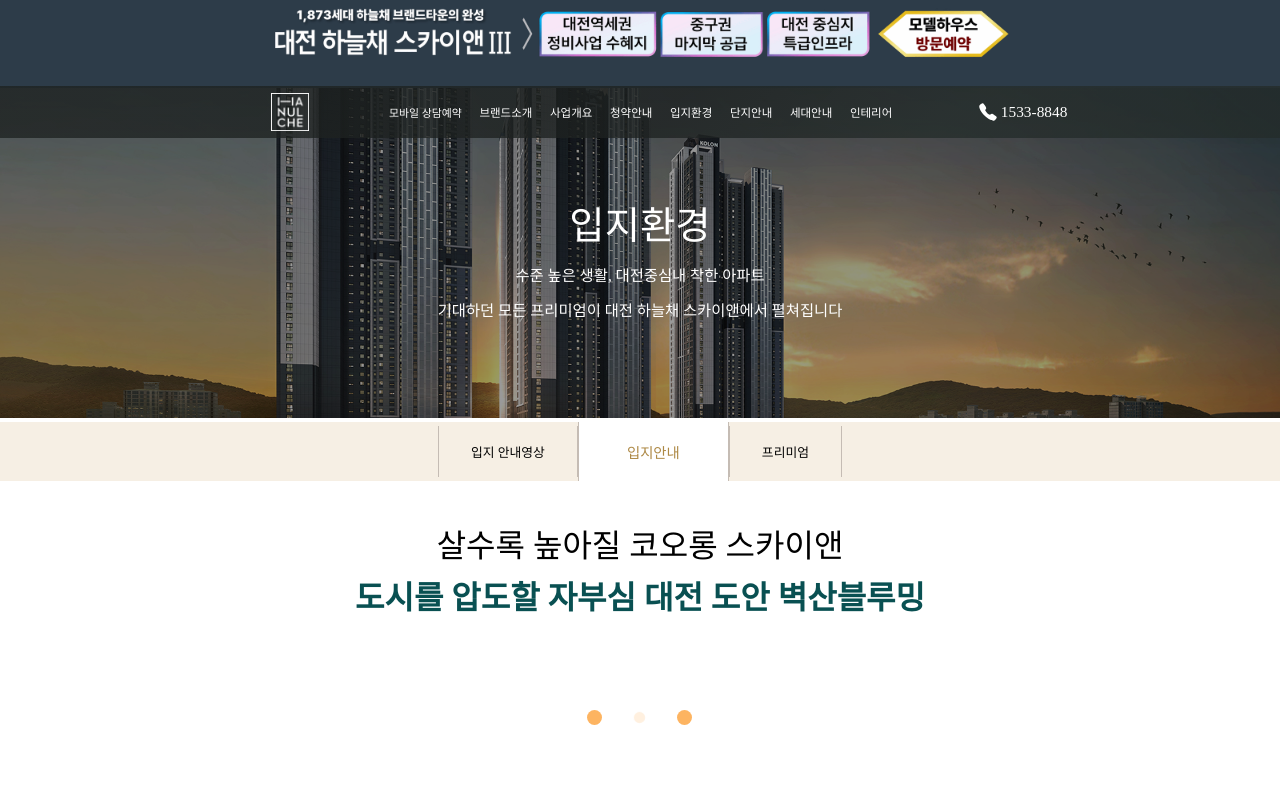
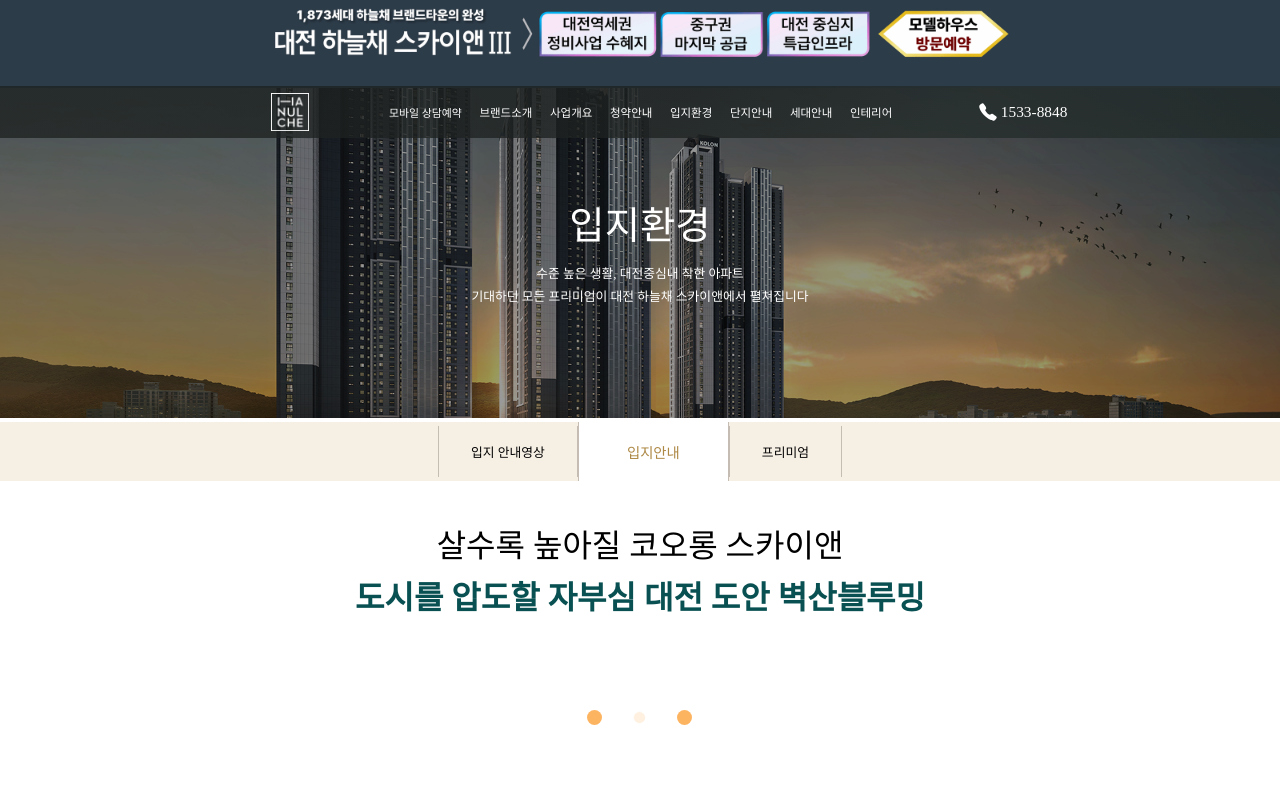
Before and after one commit to parkjihun22/Doan-Byeoksan, a React (Create React App) app: page /LocationEnvironment/intro in a window 1280 px wide. Shown: the top 800 px of the page. Built offline with nearby package versions, Linux system fonts and the light colour scheme; a web font is replaced by a local one.

Commit message:
feat : 배너조정

```diff
--- a/src/components/Bener/Bener.module.scss
+++ b/src/components/Bener/Bener.module.scss
@@ -81,8 +81,8 @@
     }
 
     .text {
-        margin: 1vw;
-        font-size: 1.2vw;
+        margin: 0.3vw;
+        font-size: 1vw;
         opacity: 0;
         transform: translateY(20px);
         transition: opacity 2s ease, transform 2s ease;
```
